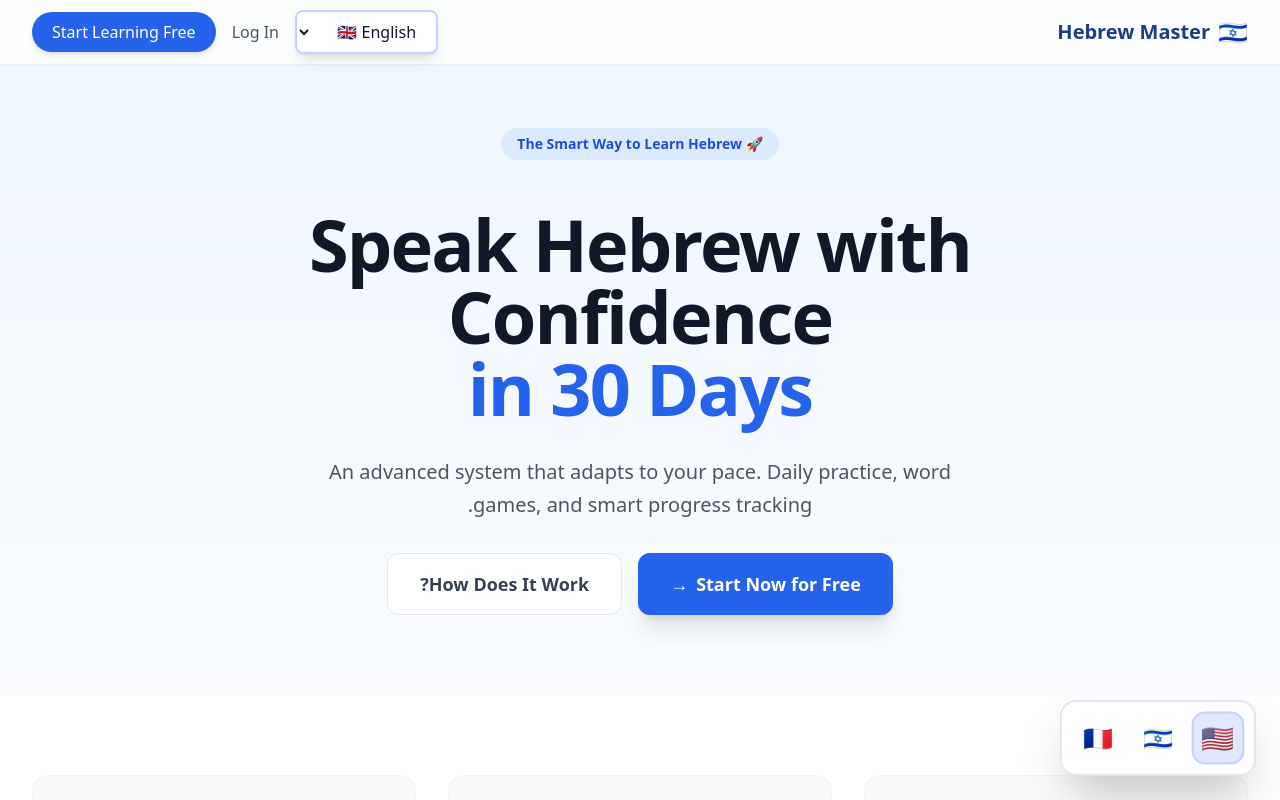
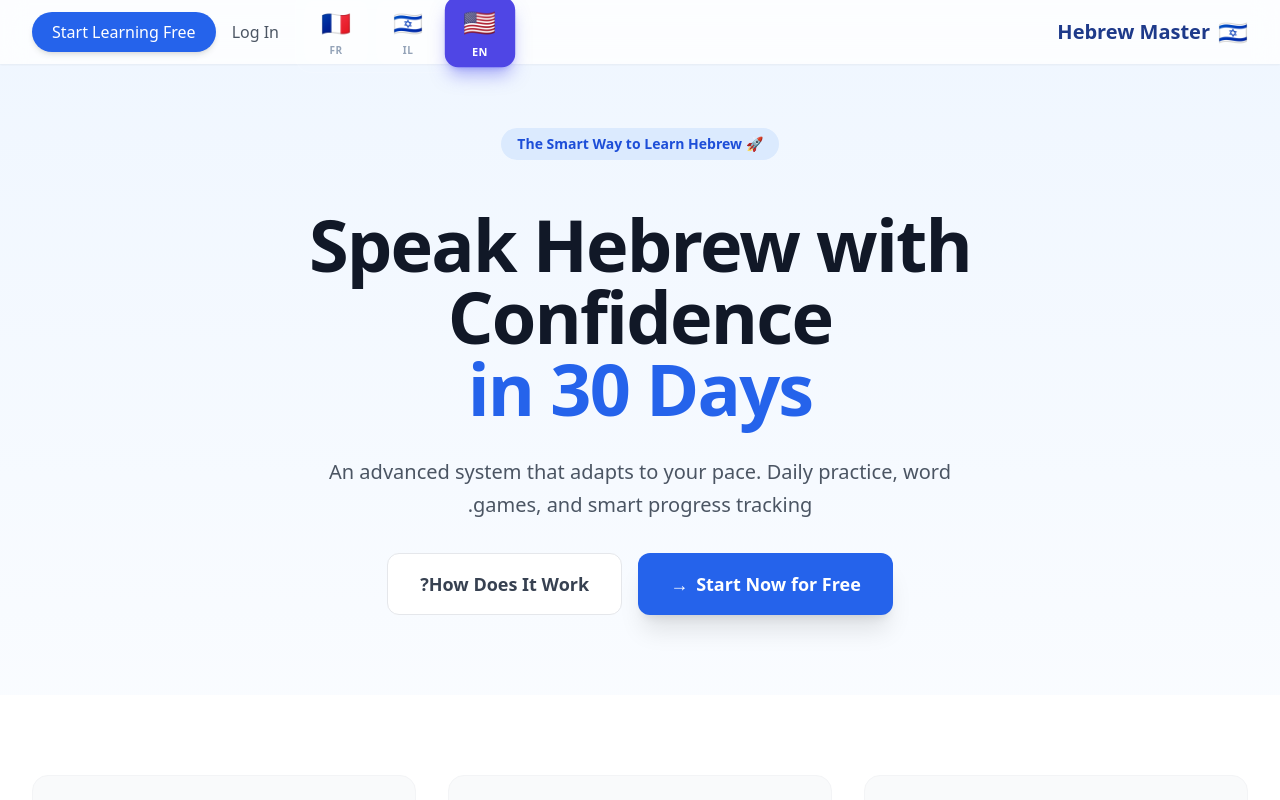
Before and after one commit to samadeus1441/HebrewMaster, a Next.js app: page / in a window 1280 px wide. Shown: the top 800 px of the page. Built offline with nearby package versions, Linux system fonts and the light colour scheme; a web font is replaced by a local one.

Commit message:
Force Middleware Update v2

```diff
--- a/app/dashboard/layout.tsx
+++ b/app/dashboard/layout.tsx
@@ -19,7 +19,11 @@ import {
 } from '@heroicons/react/24/outline';
 import clsx from 'clsx';
 import { useState, useEffect } from 'react';
+import { useLanguage } from '@/app/context/LanguageContext';
+import LanguageSwitcher from '@/components/LanguageSwitcher';
+
 export const dynamic = 'force-dynamic';
+
 export default function DashboardLayout({
   children,
 }: {
@@ -27,6 +31,7 @@ export default function DashboardLayout({
 }) {
   const pathname = usePathname();
   const router = useRouter();
+  const { t } = useLanguage();
   const [isMobileMenuOpen, setIsMobileMenuOpen] = useState(false);
   const [userEmail, setUserEmail] = useState<string | null>(null);
 
@@ -37,7 +42,6 @@ export default function DashboardLayout({
     )
   );
 
-  // משיכת פרטי המשתמש בזמן הטעינה
   useEffect(() => {
     const getUser = async () => {
       const { data: { user } } = await supabase.auth.getUser();
@@ -47,12 +51,12 @@ export default function DashboardLayout({
   }, [supabase]);
 
   const links = [
-    { name: 'My Path', href: '/dashboard', icon: HomeIcon },
-    { name: 'Alphabet', href: '/dashboard/alphabet', icon: LanguageIcon },
-    { name: 'Nikud', href: '/dashboard/nikud', icon: AcademicCapIcon },
-    { name: 'Vocabulary', href: '/dashboard/vocabulary', icon: BookOpenIcon },
-    { name: 'Flashcards', href: '/dashboard/practice', icon: QueueListIcon },
-    { name: 'Quiz Mode', href: '/dashboard/quiz', icon: SparklesIcon, special: true },
+    { name: t('nav.dashboard'), href: '/dashboard', icon: HomeIcon },
+    { name: t('nav.alphabet'), href: '/dashboard/alphabet', icon: LanguageIcon },
+    { name: t('nav.nikud'), href: '/dashboard/nikud', icon: AcademicCapIcon },
+    { name: t('nav.vocabulary'), href: '/dashboard/vocabulary', icon: BookOpenIcon },
+    { name: t('nav.flashcards'), href: '/dashboard/practice', icon: QueueListIcon },
+    { name: t('nav.quiz'), href: '/dashboard/quiz', icon: SparklesIcon, special: true },
   ];
 
   const handleLogout = async () => {
@@ -65,7 +69,7 @@ export default function DashboardLayout({
     <div className="flex h-screen bg-slate-50" dir="ltr">
       <Toaster position="top-center" />
 
-      {/* כפתור המבורגר למובייל */}
+      {/* Mobile Menu Button */}
       <div className="md:hidden fixed top-4 right-4 z-50">
         <button
           onClick={() => setIsMobileMenuOpen(!isMobileMenuOpen)}
@@ -115,22 +119,27 @@ export default function DashboardLayout({
           })}
         </nav>
 
-        {/* פאנל משתמש בתחתית */}
+        {/* User Panel + Language Switcher */}
         <div className="p-6 border-t border-white/5 space-y-4">
           {userEmail && (
             <div className="flex items-center space-x-3 p-2 bg-white/5 rounded-2xl border border-white/5">
               <UserCircleIcon className="w-10 h-10 text-indigo-400 flex-none" />
               <div className="overflow-hidden">
-                <p className="text-[10px] uppercase tracking-widest text-slate-500 font-bold">Student</p>
+                <p className="text-[10px] uppercase tracking-widest text-slate-500 font-bold">{t('dashboard.student')}</p>
                 <p className="text-sm text-slate-200 truncate font-medium">{userEmail}</p>
               </div>
             </div>
           )}
 
+          {/* Language Switcher */}
+          <div className="px-2">
+            <LanguageSwitcher />
+          </div>
+
           <div className="space-y-1">
             <Link href="/dashboard/settings" className="flex items-center space-x-3 p-3 rounded-xl text-slate-400 hover:text-white transition-colors">
               <Cog6ToothIcon className="w-5 h-5" />
-              <span>Settings</span>
+              <span>{t('nav.settings')}</span>
             </Link>
 
             <button
@@ -138,7 +147,7 @@ export default function DashboardLayout({
               className="w-full flex items-center space-x-3 p-3 rounded-xl text-slate-400 hover:text-red-400 hover:bg-red-400/10 transition-all"
             >
               <ArrowLeftOnRectangleIcon className="w-5 h-5" />
-              <span>Log Out</span>
+              <span>{t('nav.logout')}</span>
             </button>
           </div>
         </div>
--- a/app/layout.tsx
+++ b/app/layout.tsx
@@ -2,7 +2,7 @@
 
 import { Heebo, Frank_Ruhl_Libre } from 'next/font/google';
 import './globals.css';
-import { LanguageProvider, useLanguage } from './context/LanguageContext';
+import { LanguageProvider } from './context/LanguageContext';
 
 const heebo = Heebo({
   subsets: ['latin', 'hebrew'],
@@ -17,40 +17,11 @@ const frankRuhlLibre = Frank_Ruhl_Libre({
   display: 'swap',
 });
 
-// קומפוננטה פנימית לבחירת שפה
-function LanguageSelector() {
-  const { language, setLanguage } = useLanguage();
-
-  return (
-    <div className="fixed bottom-6 right-6 z-[9999] flex gap-3 bg-white border-2 border-slate-200 p-3 rounded-2xl shadow-2xl">
-      <button
-        onClick={() => setLanguage('en')}
-        className={`w-12 h-12 flex items-center justify-center rounded-xl text-2xl transition-all ${language === 'en' ? 'bg-indigo-100 scale-110 border-2 border-indigo-200' : 'hover:bg-slate-50'}`}
-      >
-        🇺🇸
-      </button>
-      <button
-        onClick={() => setLanguage('he')}
-        className={`w-12 h-12 flex items-center justify-center rounded-xl text-2xl transition-all ${language === 'he' ? 'bg-indigo-100 scale-110 border-2 border-indigo-200' : 'hover:bg-slate-50'}`}
-      >
-        🇮🇱
-      </button>
-      <button
-        onClick={() => setLanguage('fr')}
-        className={`w-12 h-12 flex items-center justify-center rounded-xl text-2xl transition-all ${language === 'fr' ? 'bg-indigo-100 scale-110 border-2 border-indigo-200' : 'hover:bg-slate-50'}`}
-      >
-        🇫🇷
-      </button>
-    </div>
-  );
-}
-
 export default function RootLayout({ children }: { children: React.ReactNode }) {
   return (
     <html lang="he" dir="ltr">
       <body className={`${heebo.variable} ${frankRuhlLibre.variable} font-sans antialiased`}>
         <LanguageProvider>
-          <LanguageSelector />
           {children}
         </LanguageProvider>
       </body>
--- a/components/LanguageSwitcher.tsx
+++ b/components/LanguageSwitcher.tsx
@@ -6,28 +6,40 @@ export default function LanguageSwitcher() {
   const { language, setLanguage } = useLanguage();
 
   const languages = [
-    { code: 'en' as const, name: 'English', flag: '🇬🇧' },
-    { code: 'he' as const, name: 'עברית', flag: '🇮🇱' },
-    { code: 'fr' as const, name: 'Français', flag: '🇫🇷' }
+    { code: 'en' as const, flag: '🇺🇸', label: 'EN' },
+    { code: 'he' as const, flag: '🇮🇱', label: 'IL' },
+    { code: 'fr' as const, flag: '🇫🇷', label: 'FR' }
   ];
 
   const handleChange = (newLocale: 'en' | 'he' | 'fr') => {
     setLanguage(newLocale);
-    // שמור ב-localStorage
     localStorage.setItem('locale', newLocale);
   };
 
   return (
-    <select
-      value={language}
-      onChange={(e) => handleChange(e.target.value as 'en' | 'he' | 'fr')}
-      className="px-4 py-2 rounded-lg bg-white border-2 border-indigo-200 font-medium cursor-pointer shadow-lg hover:shadow-xl transition-all"
-    >
+    <div className="flex gap-2 justify-center items-center bg-white/5 p-2 rounded-2xl border border-white/10">
       {languages.map((lang) => (
-        <option key={lang.code} value={lang.code}>
-          {lang.flag} {lang.name}
-        </option>
+        <button
+          key={lang.code}
+          onClick={() => handleChange(lang.code)}
+          className={`
+            flex flex-col items-center justify-center
+            w-16 h-16 rounded-xl
+            transition-all duration-200
+            ${language === lang.code
+              ? 'bg-indigo-600 scale-110 shadow-lg shadow-indigo-500/50'
+              : 'bg-white/10 hover:bg-white/20 hover:scale-105'
+            }
+          `}
+        >
+          <span className="text-2xl mb-1">{lang.flag}</span>
+          <span className={`text-[10px] font-bold tracking-wider ${
+            language === lang.code ? 'text-white' : 'text-slate-400'
+          }`}>
+            {lang.label}
+          </span>
+        </button>
       ))}
-    </select>
+    </div>
   );
 }
```
